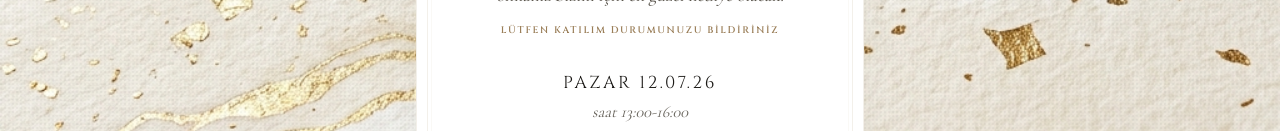
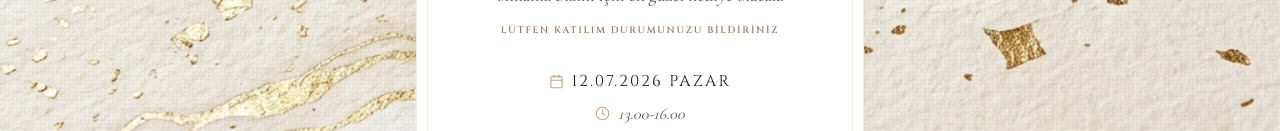
Before and after one commit to alperentagmann/ahmet-nesrin-nisan, a Next.js app: page /invite in a window 1280 px wide. Shown: the part 669-800 px from the top of the page. Built offline with nearby package versions, Linux system fonts and the light colour scheme.

Commit message:
design: Tarih ve saat alanlarina takvim ve saat SVG ikonlari eklendi, formatlar guncellendi

```diff
--- a/app/invite/page.tsx
+++ b/app/invite/page.tsx
@@ -164,10 +164,25 @@ export default function InvitePage() {
           </span>
         </p>
 
-        {/* Date & time */}
-        <div className="flex flex-col gap-1 z-10">
-          <p className="font-display text-[1.08rem] tracking-[0.15em] uppercase text-ink">{dateLabel}</p>
-          <p className="font-body text-[1.02rem] text-ink-soft/90 italic">{timeLabel}</p>
+        {/* Date & Time */}
+        <div className="flex flex-col gap-2 z-10 items-center">
+          <div className="flex items-center justify-center text-ink gap-2">
+            <svg width="15" height="15" viewBox="0 0 24 24" fill="none" stroke="var(--olive)" strokeWidth="1.8" strokeLinecap="round" strokeLinejoin="round" className="shrink-0">
+              <rect x="3" y="4" width="18" height="18" rx="2" ry="2" />
+              <line x1="16" y1="2" x2="16" y2="6" />
+              <line x1="8" y1="2" x2="8" y2="6" />
+              <line x1="3" y1="10" x2="21" y2="10" />
+            </svg>
+            <span className="font-display text-[0.98rem] tracking-[0.14em] uppercase">{dateLabel}</span>
+          </div>
+
+          <div className="flex items-center justify-center text-ink-soft gap-2">
+            <svg width="15" height="15" viewBox="0 0 24 24" fill="none" stroke="var(--olive)" strokeWidth="1.8" strokeLinecap="round" strokeLinejoin="round" className="shrink-0">
+              <circle cx="12" cy="12" r="10" />
+              <polyline points="12 6 12 12 16 14" />
+            </svg>
+            <span className="font-body text-[1rem] italic">{timeLabel}</span>
+          </div>
         </div>
 
         {/* Venue */}
--- a/lib/invite-config.ts
+++ b/lib/invite-config.ts
@@ -18,8 +18,8 @@ export const inviteConfig = {
     },
   },
   eventDate: "2026-07-12T13:00:00",
-  dateLabel: "Pazar 12.07.26",
-  timeLabel: "saat 13:00-16:00",
+  dateLabel: "12.07.2026 Pazar",
+  timeLabel: "13.00-16.00",
   venueName: "Lidya Garden",
   venueAddress: "Karaağaç, Büyükçekmece Karaağaç Köyü Yolu No:1, 34488 Büyükçekmece/İstanbul",
   mapsUrl:
```
